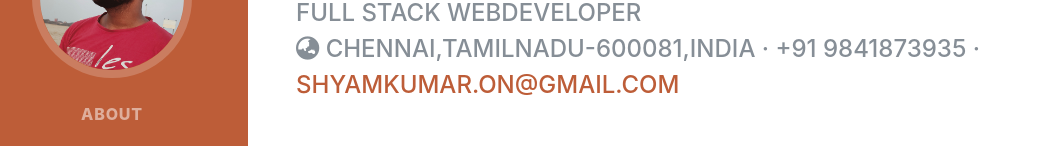
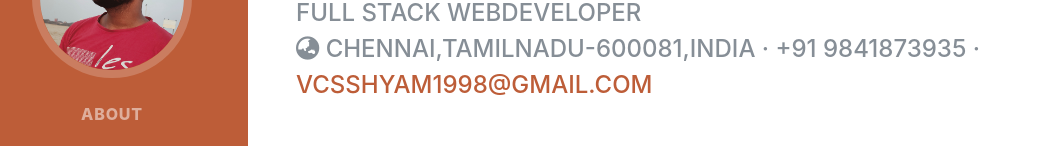
Before and after one commit to 5hy4m/My-Portfolio, a React (Create React App) app: page / in a window 1280 px wide. Shown: the part 278-424 px from the top of the page, without its empty margins (24-1070 px from the left). Built offline with nearby package versions, Linux system fonts and the light colour scheme; a web font is replaced by a local one.

Commit message:
Changed Email to vcsshyam1998

```diff
--- a/src/Components/FirstSection.js
+++ b/src/Components/FirstSection.js
@@ -9,7 +9,7 @@ function FirstSection() {
           </h1>
           <div className="subheading ">Full Stack WebDeveloper
           </div> <div className="subheading mb-5"><i className="fas fa-globe-asia"></i> Chennai,TamilNadu-600081,India · +91 9841873935 ·
-            <a href="mailto:shyamkumar.on@gmail.com"> shyamkumar.on@gmail.com</a>
+            <a href="mailto:vcsshyam1998@gmail.com"> vcsshyam1998@gmail.com</a>
           </div>
           <p className="lead mb-5"><b>I'm a Full Stack Developer,</b><br/>
            When I watch my Creations in ACTION, <br/>
```
